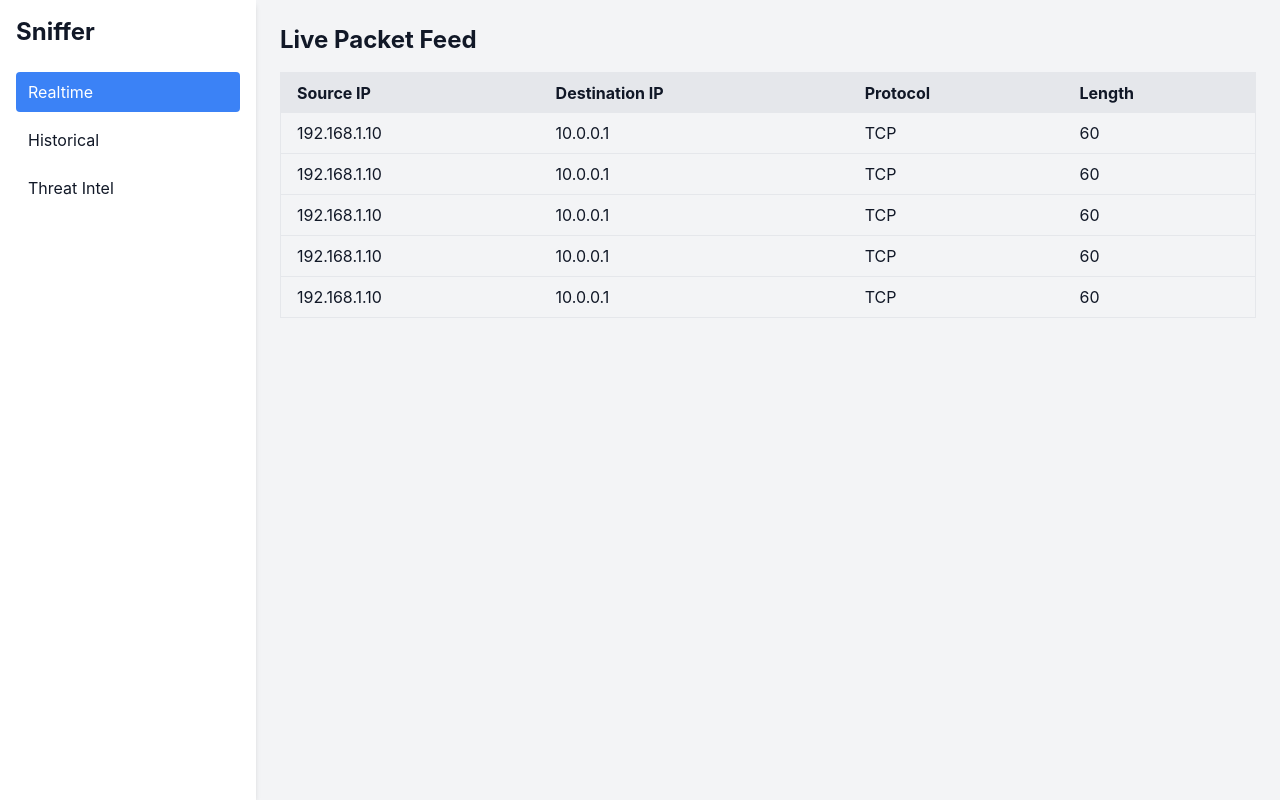
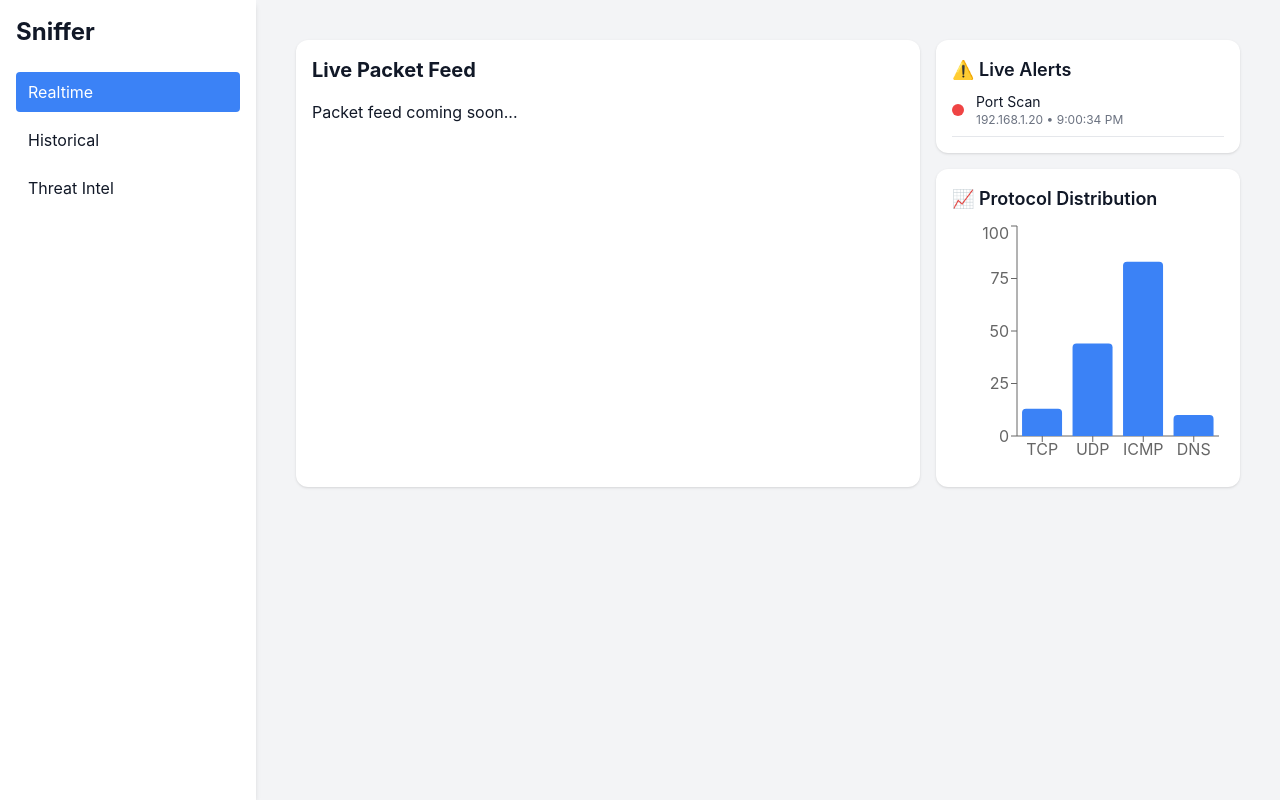
Before and after one commit to rajm012/NetSentinel, a React (Vite) app in the folder frontend/: page /realtime in a window 1280 px wide. Built offline with nearby package versions, Linux system fonts and the light colour scheme.

Commit message:
Frontend Stage: 0.25

```diff
--- a/frontend/package.json
+++ b/frontend/package.json
@@ -16,6 +16,7 @@
     "react-dom": "^19.0.0",
     "react-router-dom": "^7.5.0",
     "react-simple-maps": "^3.0.0",
+    "recharts": "^2.15.2",
     "victory": "^37.3.6",
     "zustand": "^5.0.3"
   },
--- a/frontend/src/components/ui/alerts/AlertFeed.jsx
+++ b/frontend/src/components/ui/alerts/AlertFeed.jsx
@@ -1,32 +1,45 @@
-// frontend/src/components/alerts/AlertFeed.js
-import React from 'react';
+import { useEffect, useState } from "react";
 
-const AlertFeed = ({ alerts }) => {
-  if (!alerts || alerts.length === 0) {
-    return (
-      <div className="bg-white p-4 rounded shadow mb-4">
-        <h2 className="text-lg font-semibold mb-2">🚨 Alert Feed</h2>
-        <p className="text-gray-500">No alerts at the moment.</p>
-      </div>
-    );
-  }
+export default function AlertFeed() {
+  const [alerts, setAlerts] = useState([]);
+
+  useEffect(() => {
+    const interval = setInterval(() => {
+      // TEMP MOCK ALERT (replace with API/WebSocket later)
+      setAlerts(prev => [
+        {
+          id: Date.now(),
+          type: "Port Scan",
+          srcIP: "192.168.1.20",
+          severity: "high",
+          timestamp: new Date().toLocaleTimeString(),
+        },
+        ...prev.slice(0, 19),
+      ]);
+    }, 3000);
+    return () => clearInterval(interval);
+  }, []);
+
+  const colorMap = {
+    high: "bg-red-500",
+    medium: "bg-yellow-400",
+    low: "bg-green-400",
+  };
 
   return (
-    <div className="bg-white p-4 rounded shadow mb-4 max-h-[400px] overflow-y-auto">
-      <h2 className="text-lg font-semibold mb-2">🚨 Alert Feed</h2>
-      <ul className="space-y-2">
-        {alerts.map((alert, idx) => (
-          <li key={idx} className="border-l-4 border-red-500 bg-red-50 p-3 rounded">
-            <div className="text-sm font-bold text-red-600">{alert.type || "Unknown Alert"}</div>
-            <div className="text-xs text-gray-700">{alert.message || "No details available"}</div>
-            <div className="text-xs text-gray-500 mt-1">
-              {new Date(alert.timestamp).toLocaleString()}
+    <div className="bg-white shadow p-4 rounded-xl">
+      <h3 className="text-lg font-semibold mb-2">⚠️ Live Alerts</h3>
+      <ul className="space-y-2 max-h-64 overflow-y-auto">
+        {alerts.map(alert => (
+          <li key={alert.id} className="flex items-center gap-3 border-b pb-2">
+            <span className={`h-3 w-3 rounded-full ${colorMap[alert.severity]}`}></span>
+            <div className="flex flex-col text-sm">
+              <span>{alert.type}</span>
+              <span className="text-xs text-gray-500">{alert.srcIP} • {alert.timestamp}</span>
             </div>
           </li>
         ))}
       </ul>
     </div>
   );
-};
-
-export default AlertFeed;
+}
--- a/frontend/src/components/ui/charts/ProtocolDistribution.jsx
+++ b/frontend/src/components/ui/charts/ProtocolDistribution.jsx
@@ -1,53 +1,38 @@
-import React, { useState, useEffect } from 'react';
-import { VictoryPie } from 'victory';
+import { useEffect, useState } from "react";
+import { BarChart, Bar, XAxis, YAxis, Tooltip, ResponsiveContainer } from "recharts";
 
-const ProtocolDistribution = () => {
-  const [data, setData] = useState(getInitialData());
+export default function ProtocolDistribution() {
+  const [data, setData] = useState([
+    { protocol: "TCP", count: 40 },
+    { protocol: "UDP", count: 25 },
+    { protocol: "ICMP", count: 15 },
+    { protocol: "DNS", count: 5 },
+  ]);
 
-  // Simulate live updates (replace with API/WebSocket later)
   useEffect(() => {
+    // TODO: Later replace with real stats
     const interval = setInterval(() => {
-      setData(generateRandomProtocolData());
+      setData(prev =>
+        prev.map(entry => ({
+          ...entry,
+          count: Math.floor(Math.random() * 100),
+        }))
+      );
     }, 5000);
     return () => clearInterval(interval);
   }, []);
 
   return (
-    <div className="bg-white p-4 rounded shadow-md">
-      <h3 className="text-lg font-semibold text-gray-800 mb-2">📊 Protocol Distribution</h3>
-      <VictoryPie
-        data={data}
-        colorScale={["#4f46e5", "#10b981", "#f59e0b", "#ef4444", "#8b5cf6"]}
-        labels={({ datum }) => `${datum.x}: ${datum.y}%`}
-        style={{
-          labels: { fontSize: 14, fill: "#1f2937" },
-        }}
-      />
+    <div className="bg-white shadow p-4 rounded-xl">
+      <h3 className="text-lg font-semibold mb-2">📈 Protocol Distribution</h3>
+      <ResponsiveContainer width="100%" height={250}>
+        <BarChart data={data}>
+          <XAxis dataKey="protocol" />
+          <YAxis />
+          <Tooltip />
+          <Bar dataKey="count" fill="#3b82f6" radius={[4, 4, 0, 0]} />
+        </BarChart>
+      </ResponsiveContainer>
     </div>
   );
-};
-
-const getInitialData = () => [
-  { x: "TCP", y: 40 },
-  { x: "UDP", y: 30 },
-  { x: "ICMP", y: 15 },
-  { x: "HTTP", y: 10 },
-  { x: "Others", y: 5 },
-];
-
-const generateRandomProtocolData = () => {
-  const tcp = Math.floor(Math.random() * 40) + 30;
-  const udp = Math.floor(Math.random() * 20) + 15;
-  const icmp = Math.floor(Math.random() * 15) + 5;
-  const http = Math.floor(Math.random() * 20) + 5;
-  const others = 100 - tcp - udp - icmp - http;
-  return [
-    { x: "TCP", y: tcp },
-    { x: "UDP", y: udp },
-    { x: "ICMP", y: icmp },
-    { x: "HTTP", y: http },
-    { x: "Others", y: others > 0 ? others : 0 },
-  ];
-};
-
-export default ProtocolDistribution;
+}
--- a/frontend/src/components/views/RealtimeView.jsx
+++ b/frontend/src/components/views/RealtimeView.jsx
@@ -1,48 +1,21 @@
-import { useEffect, useState } from 'react';
+import AlertFeed from "../ui/alerts/AlertFeed";
+import ProtocolDistribution from "../ui/charts/ProtocolDistribution";
 
 export default function RealtimeView() {
-  const [packets, setPackets] = useState([]);
+  return (
+    <div className="p-4 grid grid-cols-1 md:grid-cols-3 gap-4">
+      {/* Packet Feed */}
+      <div className="md:col-span-2 bg-white p-4 rounded-xl shadow">
+        <h2 className="text-xl font-bold mb-4">Live Packet Feed</h2>
+        {/* You can place your packet table here */}
+        <p>Packet feed coming soon...</p>
+      </div>
 
-  useEffect(() => {
-    const interval = setInterval(() => {
-      // TEMP MOCK PACKET (replace with WebSocket/API)
-      setPackets(prev => [
-        {
-          id: Date.now(),
-          srcIP: '192.168.1.10',
-          dstIP: '10.0.0.1',
-          protocol: 'TCP',
-          length: 60,
-        },
-        ...prev.slice(0, 49), // limit to 50 entries
-      ]);
-    }, 1000);
-    return () => clearInterval(interval);
-  }, []);
-
-  return (
-    <div>
-      <h2 className="text-2xl font-bold mb-4">Live Packet Feed</h2>
-      <table className="w-full table-auto text-left border">
-        <thead className="bg-gray-200">
-          <tr>
-            <th className="px-4 py-2">Source IP</th>
-            <th className="px-4 py-2">Destination IP</th>
-            <th className="px-4 py-2">Protocol</th>
-            <th className="px-4 py-2">Length</th>
-          </tr>
-        </thead>
-        <tbody>
-          {packets.map((pkt, idx) => (
-            <tr key={pkt.id || idx} className="border-b">
-              <td className="px-4 py-2">{pkt.srcIP}</td>
-              <td className="px-4 py-2">{pkt.dstIP}</td>
-              <td className="px-4 py-2">{pkt.protocol}</td>
-              <td className="px-4 py-2">{pkt.length}</td>
-            </tr>
-          ))}
-        </tbody>
-      </table>
+      {/* Alerts and Chart */}
+      <div className="flex flex-col gap-4">
+        <AlertFeed />
+        <ProtocolDistribution />
+      </div>
     </div>
   );
 }
```
Also changed, not shown: 2 other files (tests, documents, lock files or other folders).
